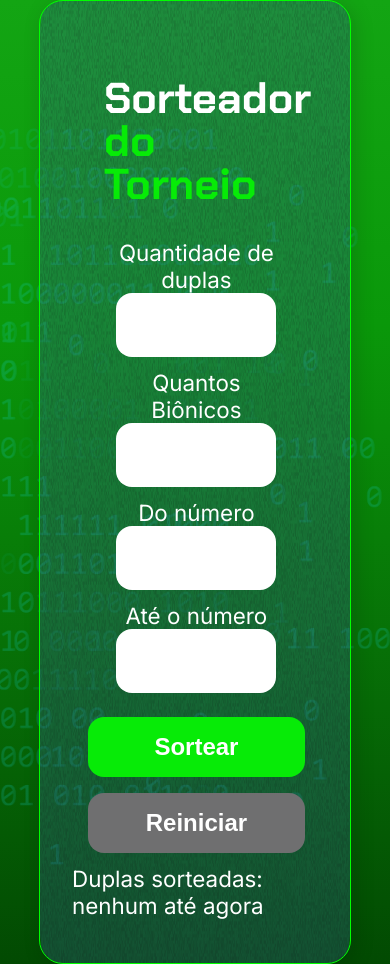
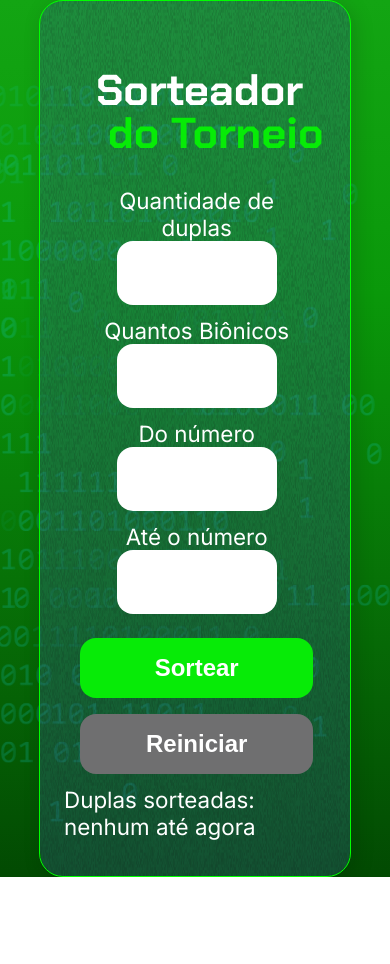
Before and after one commit to LoryAF/Arena-Savoia, a plain HTML site: page index.html in a window 390 px wide. After the commit the page ends 877 px from the top, so only its background shows below. Drawn offline with Linux system fonts and the light colour scheme.

Commit message:
Update style.css

```diff
--- a/style.css
+++ b/style.css
@@ -157,12 +157,16 @@ button:disabled {
 
     h1 {
         font-size: 2.7rem;
-        padding: 2rem;
+    }
+
+    .container__texto-azul {
+        white-space: pre;
+        padding: auto;
     }
 
     .container__informacoes {
         flex: 1;
-        padding: 2rem;
+        padding: 1.5rem;
     }
     .container__campo {
         display: flex;
```
